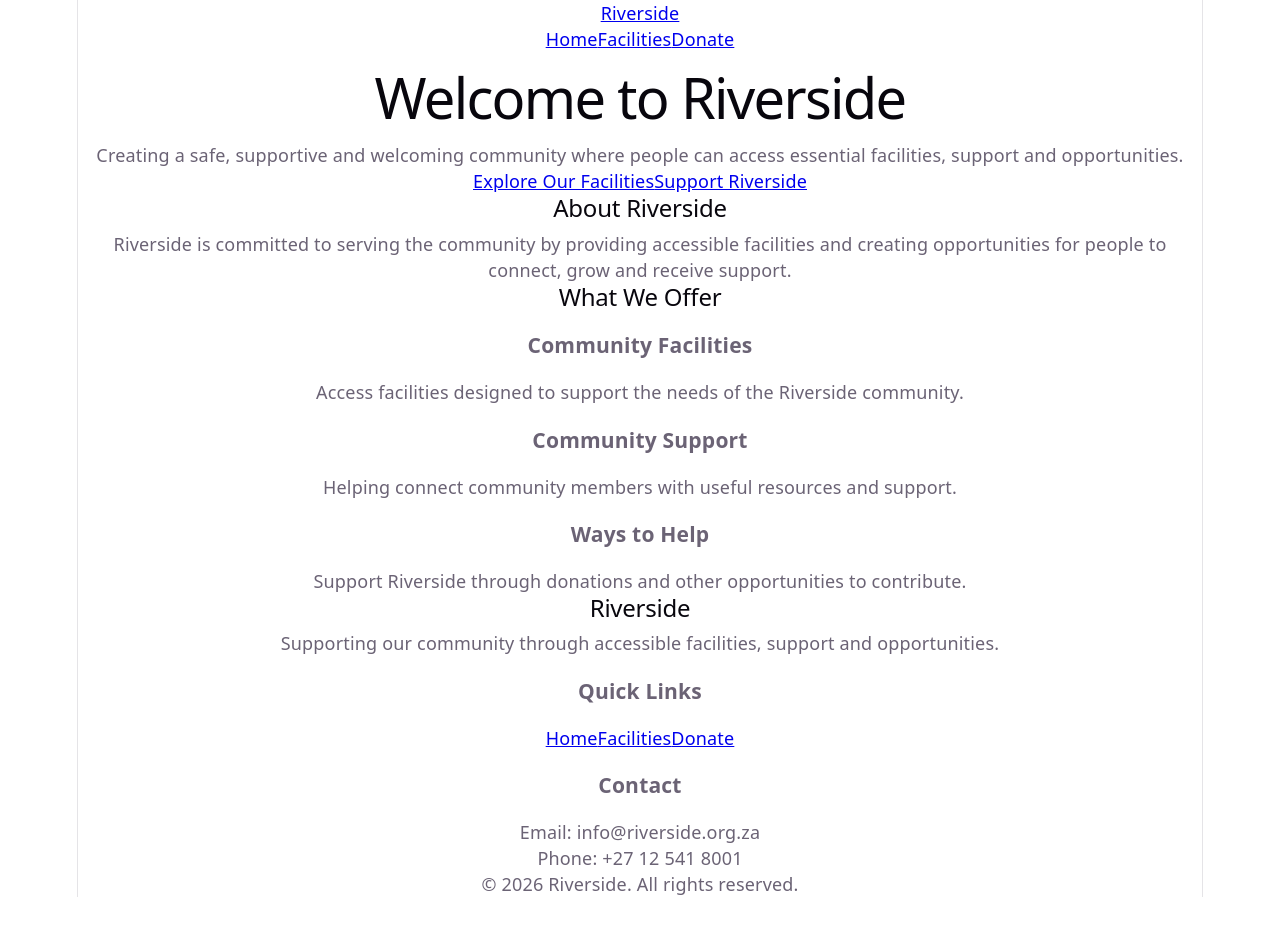
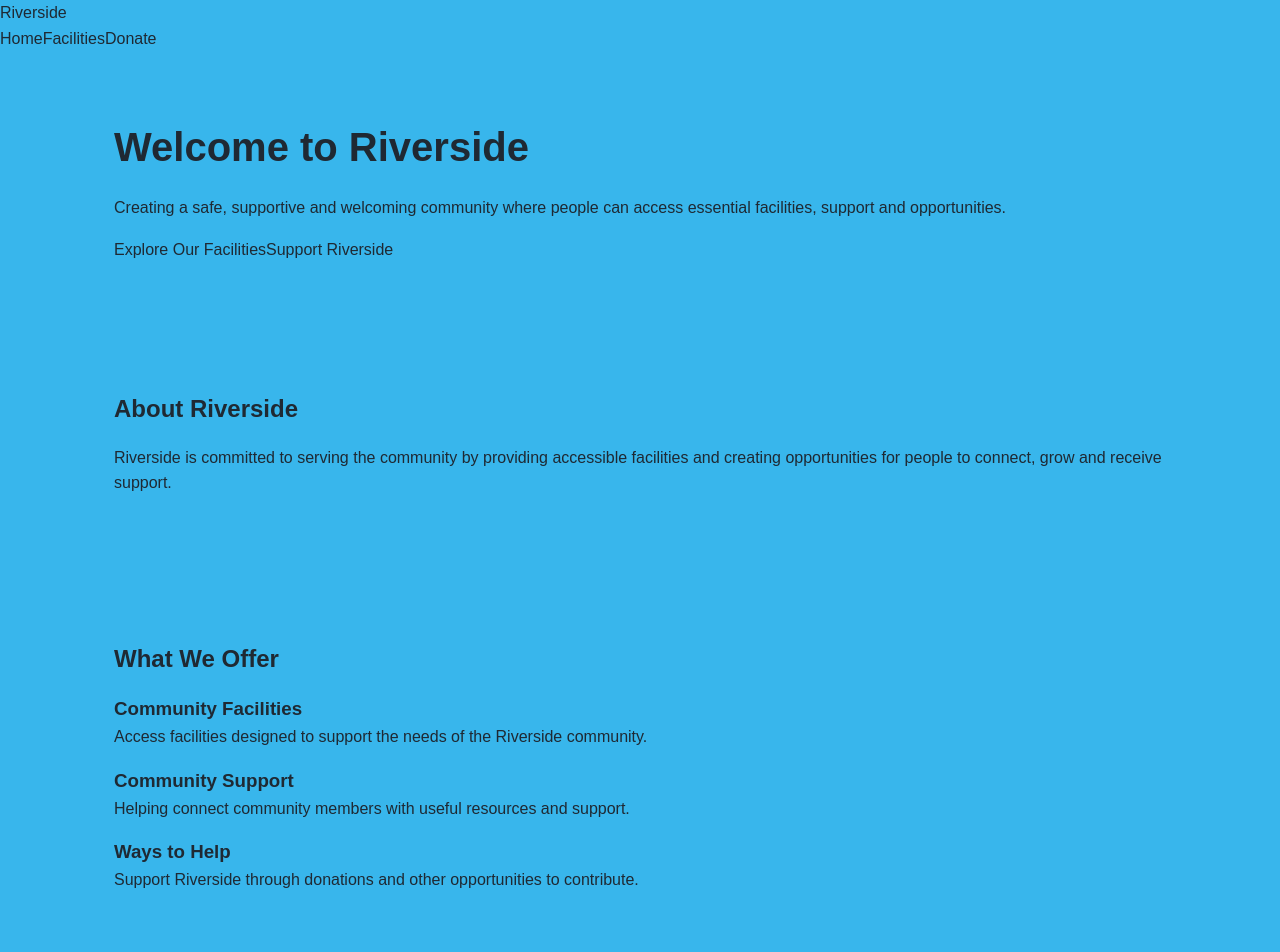
Before and after one commit to Ref-DevSa/riverside-community-hub, a React (Vite) app in the folder frontend/: page / in a window 1280 px wide. Shown: the top 952 px of the page. Before the commit the page ends 897 px from the top, so only its background shows below. Built offline with nearby package versions, Linux system fonts and the light colour scheme; no server answers.

Commit message:
Add shared Riverside UI styling

```diff
--- a/frontend/src/components/Footer.tsx
+++ b/frontend/src/components/Footer.tsx
@@ -1,7 +1,7 @@
 function Footer() {
   return (
-    <footer>
-      <div>
+    <footer className="footer">
+      <div className="footer-section">
         <h2>Riverside</h2>
 
         <p>
@@ -10,24 +10,24 @@ function Footer() {
         </p>
       </div>
 
-      <div>
+      <div className="footer-section">
         <h3>Quick Links</h3>
 
-        <nav>
+        <nav className="footer-links">
           <a href="/">Home</a>
           <a href="/facilities">Facilities</a>
           <a href="/donate">Donate</a>
         </nav>
       </div>
 
-      <div>
+      <div className="footer-section">
         <h3>Contact</h3>
 
-        <p>Email: info@riverside.org.za</p>
-        <p>Phone: +27 12 541 8001</p>
+        <p>Email: info@riverside.org</p>
+        <p>Phone: +27 00 000 0000</p>
       </div>
 
-      <div>
+      <div className="footer-bottom">
         <p>© 2026 Riverside. All rights reserved.</p>
       </div>
     </footer>
--- a/frontend/src/index.css
+++ b/frontend/src/index.css
@@ -1,111 +1,125 @@
-:root {
-  --text: #6b6375;
-  --text-h: #08060d;
-  --bg: #fff;
-  --border: #e5e4e7;
-  --code-bg: #f4f3ec;
-  --accent: #aa3bff;
-  --accent-bg: rgba(170, 59, 255, 0.1);
-  --accent-border: rgba(170, 59, 255, 0.5);
-  --social-bg: rgba(244, 243, 236, 0.5);
-  --shadow:
-    rgba(0, 0, 0, 0.1) 0 10px 15px -3px, rgba(0, 0, 0, 0.05) 0 4px 6px -2px;
-
-  --sans: system-ui, 'Segoe UI', Roboto, sans-serif;
-  --heading: system-ui, 'Segoe UI', Roboto, sans-serif;
-  --mono: ui-monospace, Consolas, monospace;
-
-  font: 18px/145% var(--sans);
-  letter-spacing: 0.18px;
-  color-scheme: light dark;
-  color: var(--text);
-  background: var(--bg);
-  font-synthesis: none;
-  text-rendering: optimizeLegibility;
-  -webkit-font-smoothing: antialiased;
-  -moz-osx-font-smoothing: grayscale;
-
-  @media (max-width: 1024px) {
-    font-size: 16px;
-  }
-}
-
-@media (prefers-color-scheme: dark) {
-  :root {
-    --text: #9ca3af;
-    --text-h: #f3f4f6;
-    --bg: #16171d;
-    --border: #2e303a;
-    --code-bg: #1f2028;
-    --accent: #c084fc;
-    --accent-bg: rgba(192, 132, 252, 0.15);
-    --accent-border: rgba(192, 132, 252, 0.5);
-    --social-bg: rgba(47, 48, 58, 0.5);
-    --shadow:
-      rgba(0, 0, 0, 0.4) 0 10px 15px -3px, rgba(0, 0, 0, 0.25) 0 4px 6px -2px;
-  }
-
-  #social .button-icon {
-    filter: invert(1) brightness(2);
-  }
-}
-
-#root {
-  width: 1126px;
-  max-width: 100%;
-  margin: 0 auto;
-  text-align: center;
-  border-inline: 1px solid var(--border);
-  min-height: 100svh;
-  display: flex;
-  flex-direction: column;
+* {
   box-sizing: border-box;
+  margin: 0;
+  padding: 0;
 }
 
 body {
-  margin: 0;
+  font-family: Arial, sans-serif;
+  line-height: 1.6;
+  background: #38b6ec;
+  color: #1f2933;
 }
 
-h1,
-h2 {
-  font-family: var(--heading);
-  font-weight: 500;
-  color: var(--text-h);
+a {
+  color: inherit;
+  text-decoration: none;
+}
+
+button,
+input,
+textarea {
+  font: inherit;
+}
+
+main {
+  min-height: 70vh;
+}
+
+section {
+  padding: 4rem 1.5rem;
+  max-width: 1100px;
+  margin: 0 auto;
 }
 
 h1 {
-  font-size: 56px;
-  letter-spacing: -1.68px;
-  margin: 32px 0;
-  @media (max-width: 1024px) {
-    font-size: 36px;
-    margin: 20px 0;
-  }
-}
-h2 {
-  font-size: 24px;
-  line-height: 118%;
-  letter-spacing: -0.24px;
-  margin: 0 0 8px;
-  @media (max-width: 1024px) {
-    font-size: 20px;
-  }
-}
-p {
-  margin: 0;
+  font-size: 2.5rem;
+  margin-bottom: 1rem;
 }
 
-code,
-.counter {
-  font-family: var(--mono);
-  display: inline-flex;
-  border-radius: 4px;
-  color: var(--text-h);
+h2 {
+  margin-bottom: 1rem;
 }
 
-code {
-  font-size: 15px;
-  line-height: 135%;
-  padding: 4px 8px;
-  background: var(--code-bg);
+p {
+  margin-bottom: 1rem;
 }
+
+.navbar {
+  display: flex;
+  justify-content: space-between;
+  align-items: center;
+  padding: 1rem 1.5rem;
+  background: #ffffff;
+  border-bottom: 1px solid #e5e7eb;
+}
+
+.navbar-brand {
+  font-size: 1.4rem;
+  font-weight: 700;
+}
+
+.navbar-links {
+  display: flex;
+  gap: 1.5rem;
+}
+
+.navbar-links a:hover {
+  text-decoration: underline;
+}
+
+.footer {
+  background: #2e597e;
+  color: #ffffff;
+  padding: 3rem 1.5rem 1rem;
+  display: grid;
+  grid-template-columns: repeat(3, 1fr);
+  gap: 2rem;
+}
+
+.footer-section p {
+  color: #d1d5db;
+}
+
+.footer-links {
+  display: flex;
+  flex-direction: column;
+  gap: 0.5rem;
+}
+
+.footer-links a:hover {
+  text-decoration: underline;
+}
+
+.footer-bottom {
+  grid-column: 1 / -1;
+  border-top: 1px solid #6f757d;
+  padding-top: 1rem;
+  text-align: center;
+}
+
+.footer-bottom p {
+  margin-bottom: 0;
+}
+
+@media (max-width: 700px) {
+  .navbar {
+    flex-direction: column;
+    gap: 1rem;
+  }
+
+  .navbar-links {
+    gap: 1rem;
+  }
+
+  .footer {
+    grid-template-columns: 1fr;
+  }
+
+  .footer-bottom {
+    grid-column: auto;
+  }
+
+  h1 {
+    font-size: 2rem;
+  }}
```
